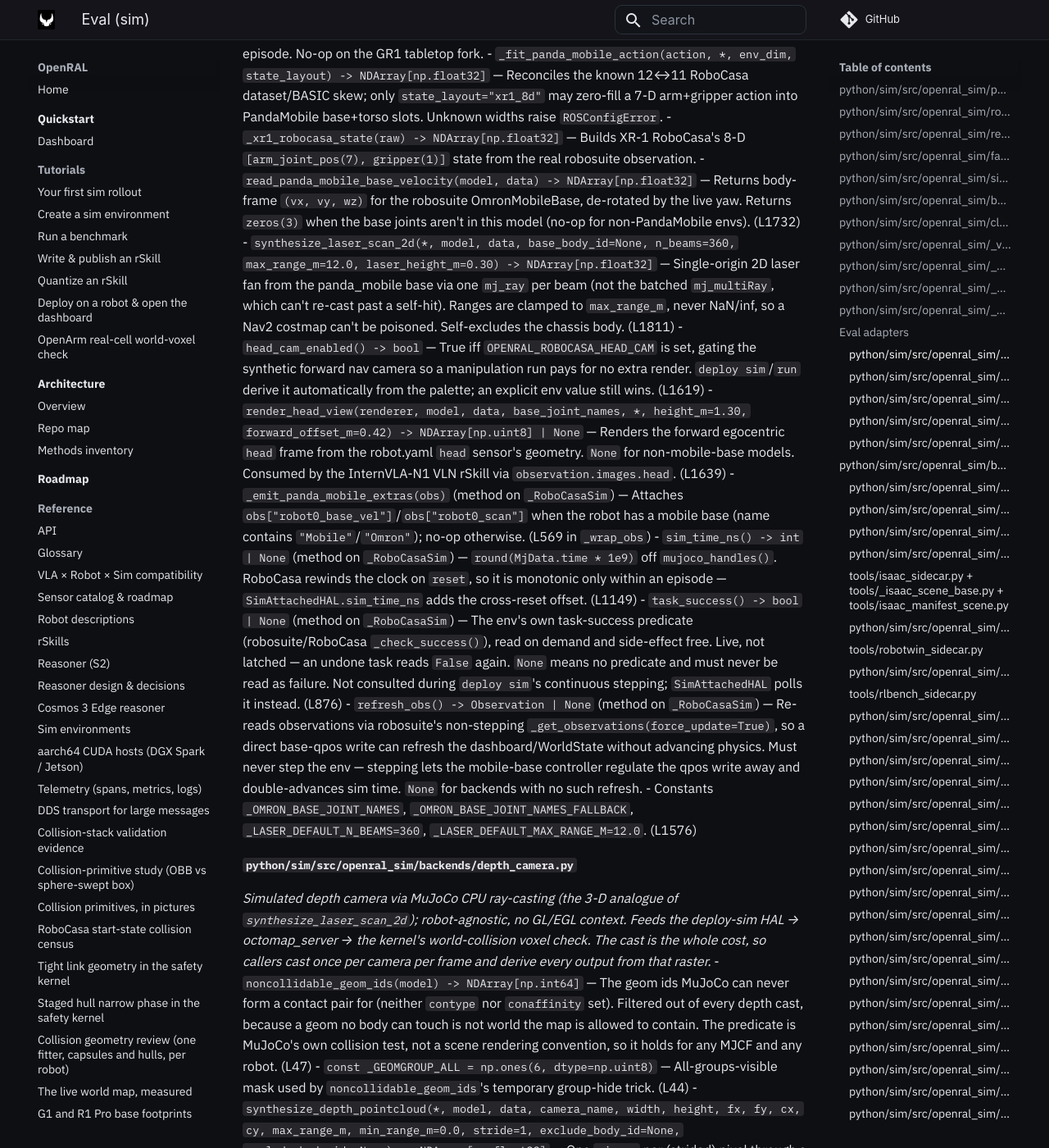
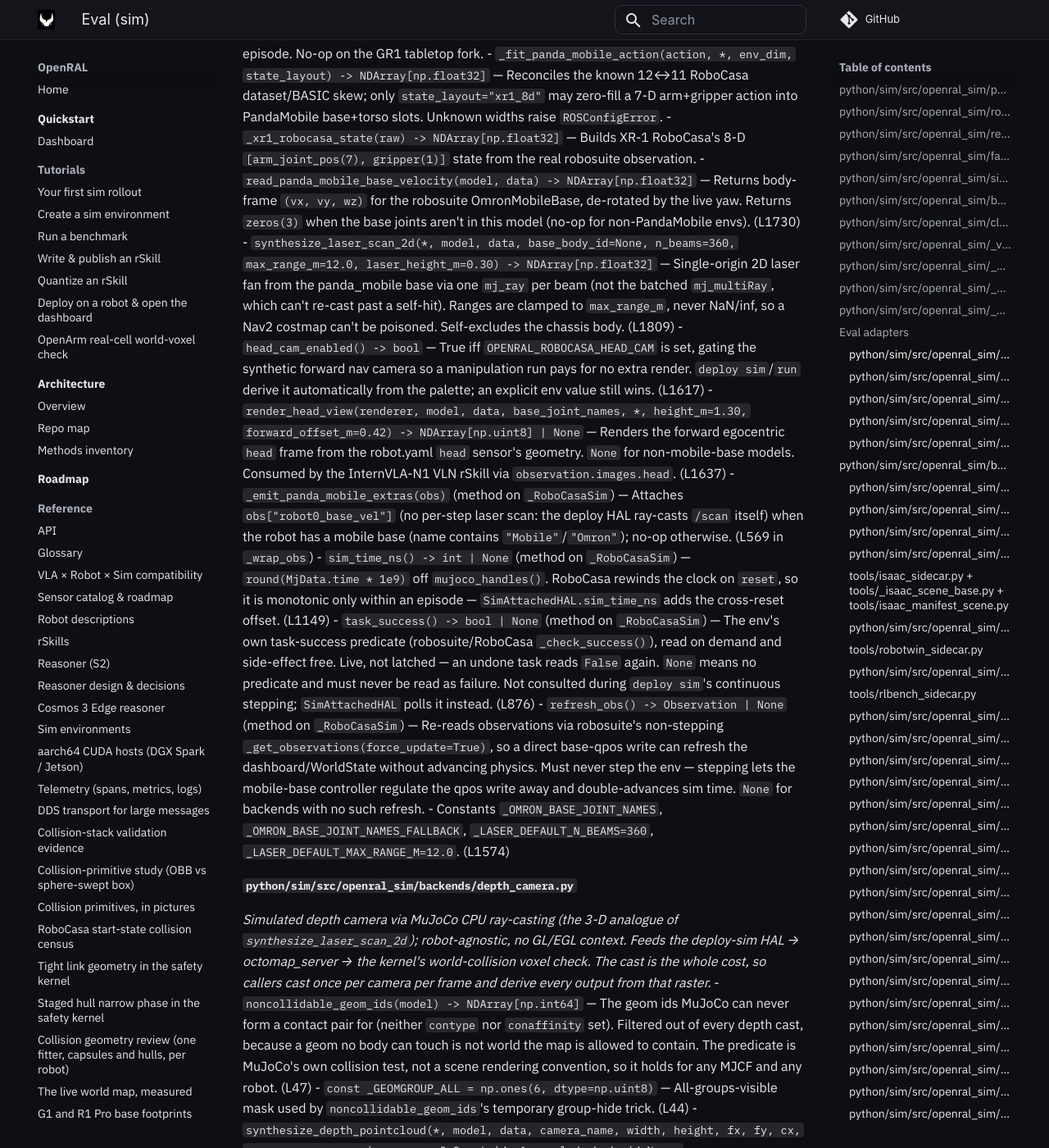
Before and after one commit to OpenRAL/openral, an MkDocs documentation site: the page built from docs/methods/07-eval-sim.md, in a window 1280 px wide and 1400 px high, scrolled down 15254 px. Shown: the whole window at 82% size. Built offline with MkDocs 1.6.1 and Material for MkDocs 9.7.7, drawn with Linux system fonts in a browser that asks for light colours; comment, search, counter and statistics services are not loaded; some of the changed text lies outside the part shown.

Commit message:
perf(sim): stop ray-casting an unread laser scan on every RoboCasa step
_RoboCasaSim attached obs["robot0_scan"] (360 mj_ray casts through
synthesize_laser_scan_2d) to every panda_mobile observation. Nothing reads
it: no policy consumes a scan, and the deploy HAL's /scan publisher
ray-casts on its own timer via SimSensorBridge._compute_scan_ranges. It was
39 % of a whole RoboCasa sim run.

XR-1 RoboCasa PnP, 100 steps, RTX 5070 laptop (py-spy, main process):
env step 74 -> 27 ms. Result unchanged (reward 0.0, same success).
Benefits deploy sim's RoboCasa twins too (same backend step).

Co-Authored-By: Claude Opus 5.5 <noreply@anthropic.com>
Claude-Session: https://claude.ai/code/session_01VGp9A2M7o74tDZ4SgwLMtX
Signed-off-by: Adrian <adrianllopart@gmail.com>

```diff
--- a/docs/methods/07-eval-sim.md
+++ b/docs/methods/07-eval-sim.md
@@ -228,15 +228,15 @@ _RoboCasa kitchen + GR1 tabletop adapter._
 - `_assert_and_log_scene_composition() -> None` (method on `_RoboCasaSim`) — Emitted once per `reset`; raises `ROSConfigError` when the pinned layout/style is not what RoboCasa actually composed (task filtering or a replayed `_ep_meta` can silently override a pin). Runs at reset because composition is redrawn every episode. No-op on the GR1 tabletop fork.
 - `_fit_panda_mobile_action(action, *, env_dim, state_layout) -> NDArray[np.float32]` — Reconciles the known 12↔11 RoboCasa dataset/BASIC skew; only `state_layout="xr1_8d"` may zero-fill a 7-D arm+gripper action into PandaMobile base+torso slots. Unknown widths raise `ROSConfigError`.
 - `_xr1_robocasa_state(raw) -> NDArray[np.float32]` — Builds XR-1 RoboCasa's 8-D `[arm_joint_pos(7), gripper(1)]` state from the real robosuite observation.
-- `read_panda_mobile_base_velocity(model, data) -> NDArray[np.float32]` — Returns body-frame `(vx, vy, wz)` for the robosuite OmronMobileBase, de-rotated by the live yaw. Returns `zeros(3)` when the base joints aren't in this model (no-op for non-PandaMobile envs). (L1732)
-- `synthesize_laser_scan_2d(*, model, data, base_body_id=None, n_beams=360, max_range_m=12.0, laser_height_m=0.30) -> NDArray[np.float32]` — Single-origin 2D laser fan from the panda_mobile base via one `mj_ray` per beam (not the batched `mj_multiRay`, which can't re-cast past a self-hit). Ranges are clamped to `max_range_m`, never NaN/inf, so a Nav2 costmap can't be poisoned. Self-excludes the chassis body. (L1811)
-- `head_cam_enabled() -> bool` — True iff `OPENRAL_ROBOCASA_HEAD_CAM` is set, gating the synthetic forward nav camera so a manipulation run pays for no extra render. `deploy sim`/`run` derive it automatically from the palette; an explicit env value still wins. (L1619)
-- `render_head_view(renderer, model, data, base_joint_names, *, height_m=1.30, forward_offset_m=0.42) -> NDArray[np.uint8] | None` — Renders the forward egocentric `head` frame from the robot.yaml `head` sensor's geometry. `None` for non-mobile-base models. Consumed by the InternVLA-N1 VLN rSkill via `observation.images.head`. (L1639)
-- `_emit_panda_mobile_extras(obs)` (method on `_RoboCasaSim`) — Attaches `obs["robot0_base_vel"]`/`obs["robot0_scan"]` when the robot has a mobile base (name contains `"Mobile"`/`"Omron"`); no-op otherwise. (L569 in `_wrap_obs`)
+- `read_panda_mobile_base_velocity(model, data) -> NDArray[np.float32]` — Returns body-frame `(vx, vy, wz)` for the robosuite OmronMobileBase, de-rotated by the live yaw. Returns `zeros(3)` when the base joints aren't in this model (no-op for non-PandaMobile envs). (L1730)
+- `synthesize_laser_scan_2d(*, model, data, base_body_id=None, n_beams=360, max_range_m=12.0, laser_height_m=0.30) -> NDArray[np.float32]` — Single-origin 2D laser fan from the panda_mobile base via one `mj_ray` per beam (not the batched `mj_multiRay`, which can't re-cast past a self-hit). Ranges are clamped to `max_range_m`, never NaN/inf, so a Nav2 costmap can't be poisoned. Self-excludes the chassis body. (L1809)
+- `head_cam_enabled() -> bool` — True iff `OPENRAL_ROBOCASA_HEAD_CAM` is set, gating the synthetic forward nav camera so a manipulation run pays for no extra render. `deploy sim`/`run` derive it automatically from the palette; an explicit env value still wins. (L1617)
+- `render_head_view(renderer, model, data, base_joint_names, *, height_m=1.30, forward_offset_m=0.42) -> NDArray[np.uint8] | None` — Renders the forward egocentric `head` frame from the robot.yaml `head` sensor's geometry. `None` for non-mobile-base models. Consumed by the InternVLA-N1 VLN rSkill via `observation.images.head`. (L1637)
+- `_emit_panda_mobile_extras(obs)` (method on `_RoboCasaSim`) — Attaches `obs["robot0_base_vel"]` (no per-step laser scan: the deploy HAL ray-casts `/scan` itself) when the robot has a mobile base (name contains `"Mobile"`/`"Omron"`); no-op otherwise. (L569 in `_wrap_obs`)
 - `sim_time_ns() -> int | None` (method on `_RoboCasaSim`) — `round(MjData.time * 1e9)` off `mujoco_handles()`. RoboCasa rewinds the clock on `reset`, so it is monotonic only within an episode — `SimAttachedHAL.sim_time_ns` adds the cross-reset offset. (L1149)
 - `task_success() -> bool | None` (method on `_RoboCasaSim`) — The env's own task-success predicate (robosuite/RoboCasa `_check_success()`), read on demand and side-effect free. Live, not latched — an undone task reads `False` again. `None` means no predicate and must never be read as failure. Not consulted during `deploy sim`'s continuous stepping; `SimAttachedHAL` polls it instead. (L876)
 - `refresh_obs() -> Observation | None` (method on `_RoboCasaSim`) — Re-reads observations via robosuite's non-stepping `_get_observations(force_update=True)`, so a direct base-qpos write can refresh the dashboard/WorldState without advancing physics. Must never step the env — stepping lets the mobile-base controller regulate the qpos write away and double-advances sim time. `None` for backends with no such refresh.
-- Constants `_OMRON_BASE_JOINT_NAMES`, `_OMRON_BASE_JOINT_NAMES_FALLBACK`, `_LASER_DEFAULT_N_BEAMS=360`, `_LASER_DEFAULT_MAX_RANGE_M=12.0`. (L1576)
+- Constants `_OMRON_BASE_JOINT_NAMES`, `_OMRON_BASE_JOINT_NAMES_FALLBACK`, `_LASER_DEFAULT_N_BEAMS=360`, `_LASER_DEFAULT_MAX_RANGE_M=12.0`. (L1574)
 
 #### `python/sim/src/openral_sim/backends/depth_camera.py`
 _Simulated depth camera via MuJoCo CPU ray-casting (the 3-D analogue of `synthesize_laser_scan_2d`); robot-agnostic, no GL/EGL context. Feeds the deploy-sim HAL → octomap_server → the kernel's world-collision voxel check. The cast is the whole cost, so callers cast once per camera per frame and derive every output from that raster._
```
Also changed, not shown: other parts of docs/methods/07-eval-sim.md (+2 -2 lines), 1 other file.
